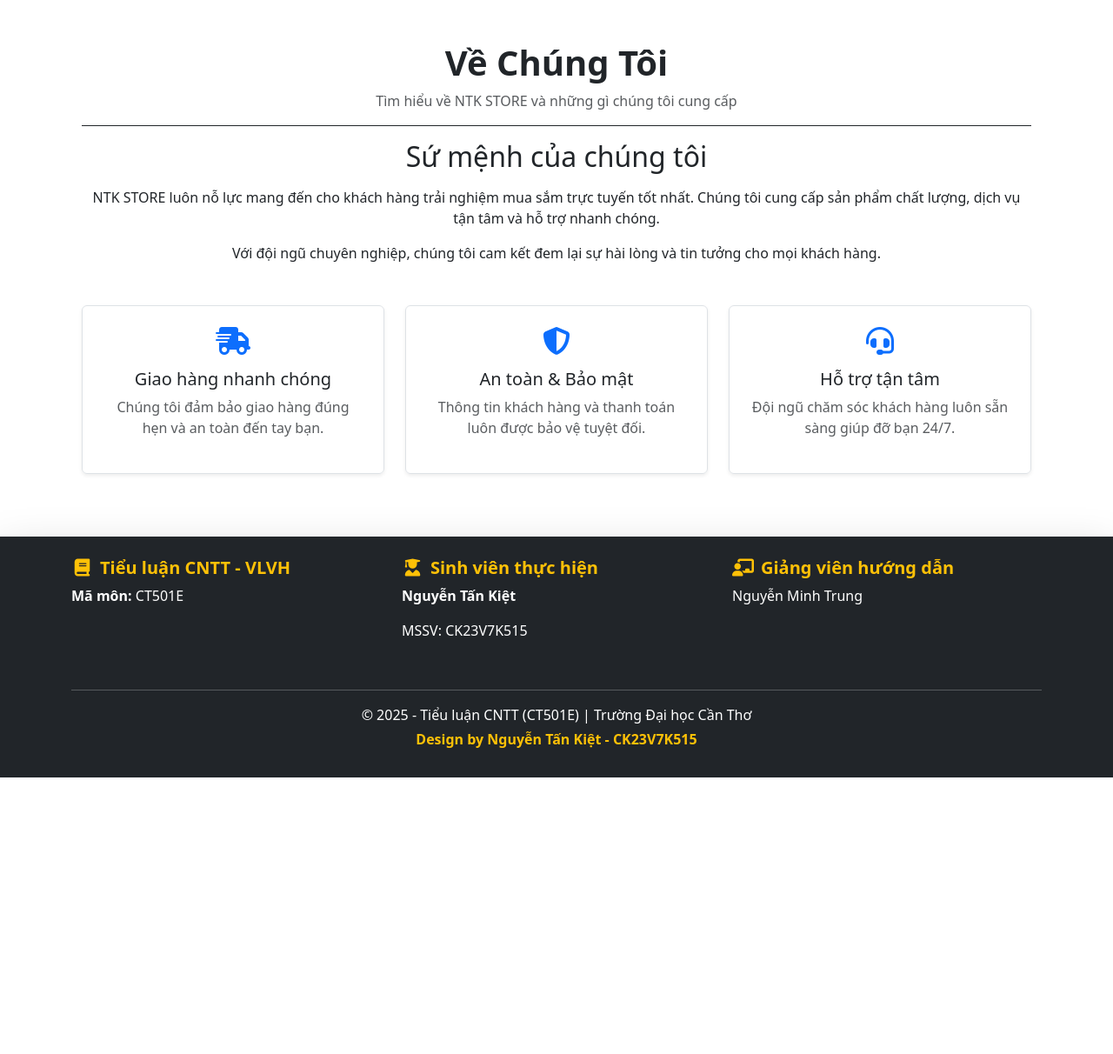
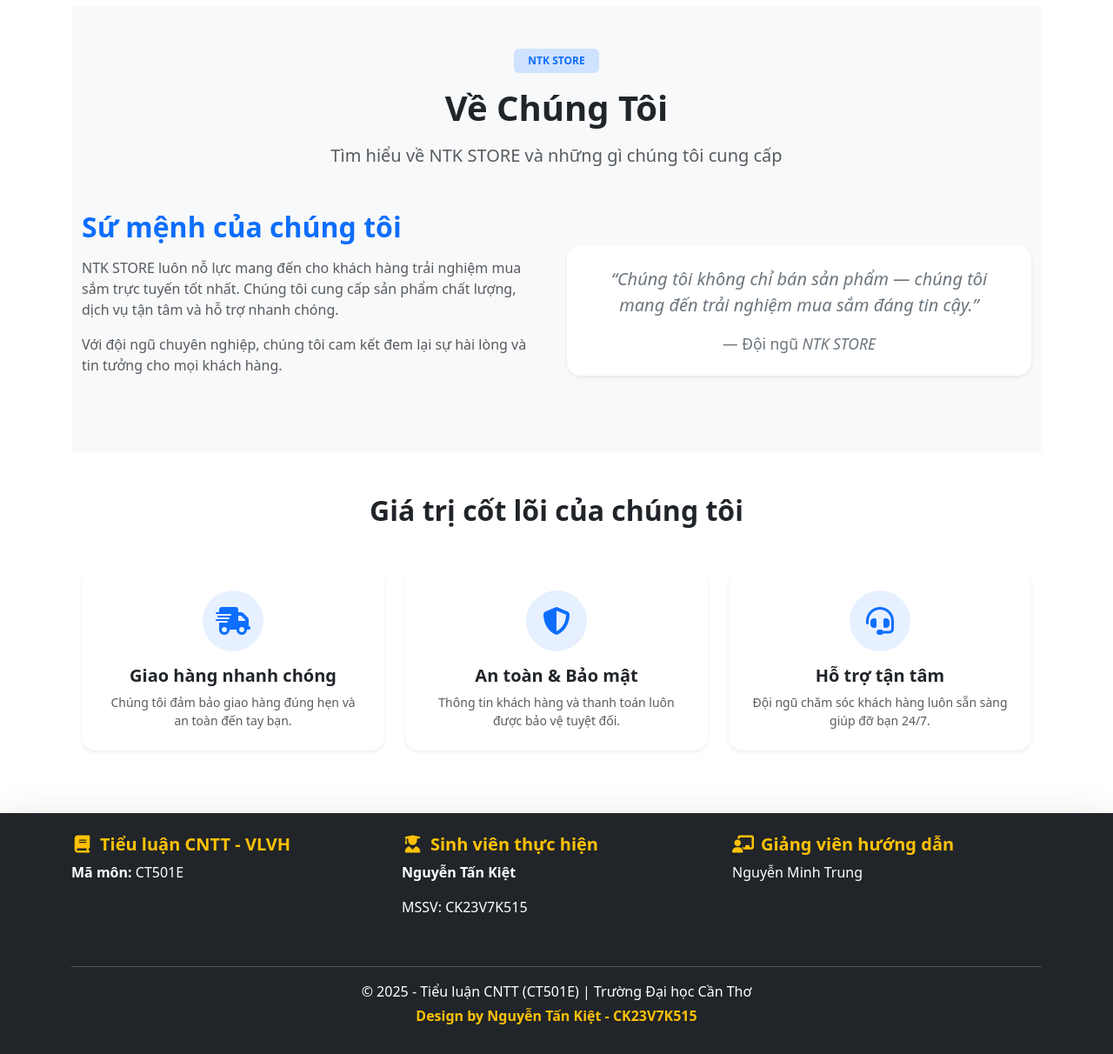
Before and after one commit to kiet061102/NTKSTORE, a PHP site: page /about.php in a window 1280 px wide. Shown: the part 56-1268 px from the top of the page at 87% size. Before the commit the page ends 950 px from the top, so only its background shows below. Run offline with PHP 8.4, Linux system fonts and the light colour scheme; data that the repository does not hold is empty; some libraries are stand-ins or nearby versions.

Commit message:
update about.php

```diff
--- a/about.php
+++ b/about.php
@@ -5,72 +5,110 @@ include 'includes/navbar.php';
 ?>
 
 <!-- Giới thiệu -->
-<div class="container my-5">
+<section class="py-5 bg-light">
+    <div class="container">
         <div class="text-center mb-5">
-        <h1 class="fw-bold animate__animated animate__fadeInDown">Về Chúng Tôi</h1>
-        <p class="text-muted animate__animated animate__fadeInDown animate__delay-1s">
+            <span class="badge bg-primary-subtle text-primary px-3 py-2 mb-3 animate__animated animate__fadeInDown">NTK
+                STORE</span>
+            <h1 class="fw-bold mb-3 animate__animated animate__fadeInDown">Về Chúng Tôi</h1>
+            <p class="text-muted fs-5 animate__animated animate__fadeInDown animate__delay-1s">
                 Tìm hiểu về NTK STORE và những gì chúng tôi cung cấp
             </p>
-        <hr class="animate__animated animate__fadeIn animate__delay-2s">
-        <h2 class="mb-3 animate__animated animate__fadeInUp animate__delay-2s">Sứ mệnh của chúng tôi</h2>
-        <p class="animate__animated animate__fadeInUp animate__delay-2s">
+        </div>
+
+        <div class="row align-items-center">
+            <div class="col-lg-6 mb-4 animate__animated animate__fadeInLeft">
+                <h2 class="fw-semibold mb-3 text-primary">Sứ mệnh của chúng tôi</h2>
+                <p class="text-muted">
                     NTK STORE luôn nỗ lực mang đến cho khách hàng trải nghiệm mua sắm trực tuyến tốt nhất.
                     Chúng tôi cung cấp sản phẩm chất lượng, dịch vụ tận tâm và hỗ trợ nhanh chóng.
                 </p>
-        <p class="animate__animated animate__fadeInUp animate__delay-2s">
+                <p class="text-muted">
                     Với đội ngũ chuyên nghiệp, chúng tôi cam kết đem lại sự hài lòng và tin tưởng
                     cho mọi khách hàng.
                 </p>
             </div>
-
-    <!-- 3 khối giá trị -->
-    <div class="row text-center">
-        <div class="col-md-4 mb-4">
-            <div
-                class="p-4 border rounded shadow-sm h-100 hover-card animate__animated animate__fadeInUp animate__delay-1s">
-                <i class="fa-solid fa-truck-fast fa-2x mb-3 text-primary"></i>
-                <h5 class="mb-2">Giao hàng nhanh chóng</h5>
-                <p class="text-muted">Chúng tôi đảm bảo giao hàng đúng hẹn và an toàn đến tay bạn.</p>
-            </div>
-        </div>
-        <div class="col-md-4 mb-4">
-            <div
-                class="p-4 border rounded shadow-sm h-100 hover-card animate__animated animate__fadeInUp animate__delay-2s">
-                <i class="fa-solid fa-shield-halved fa-2x mb-3 text-primary"></i>
-                <h5 class="mb-2">An toàn & Bảo mật</h5>
-                <p class="text-muted">Thông tin khách hàng và thanh toán luôn được bảo vệ tuyệt đối.</p>
-            </div>
-        </div>
-        <div class="col-md-4 mb-4">
-            <div
-                class="p-4 border rounded shadow-sm h-100 hover-card animate__animated animate__fadeInUp animate__delay-3s">
-                <i class="fa-solid fa-headset fa-2x mb-3 text-primary"></i>
-                <h5 class="mb-2">Hỗ trợ tận tâm</h5>
-                <p class="text-muted">Đội ngũ chăm sóc khách hàng luôn sẵn sàng giúp đỡ bạn 24/7.</p>
+            <div class="col-lg-6 animate__animated animate__fadeInRight">
+                <div class="bg-white shadow-sm rounded-4 p-4">
+                    <blockquote class="blockquote text-center mb-0">
+                        <p class="fs-5 text-secondary fst-italic">
+                            “Chúng tôi không chỉ bán sản phẩm — chúng tôi mang đến trải nghiệm mua sắm đáng tin cậy.”
+                        </p>
+                        <footer class="blockquote-footer mt-3">Đội ngũ <cite title="NTK STORE">NTK STORE</cite></footer>
+                    </blockquote>
                 </div>
             </div>
         </div>
     </div>
+</section>
+
+<!-- Giá trị cốt lõi -->
+<section class="py-5">
+    <div class="container text-center">
+        <h2 class="fw-bold mb-5 animate__animated animate__fadeInUp">Giá trị cốt lõi của chúng tôi</h2>
+        <div class="row g-4">
+            <div class="col-md-4">
+                <div
+                    class="value-card p-4 rounded-4 shadow-sm bg-white animate__animated animate__fadeInUp animate__delay-1s">
+                    <div class="icon-wrapper mx-auto mb-3">
+                        <i class="fa-solid fa-truck-fast fa-2x text-primary"></i>
+                    </div>
+                    <h5 class="fw-semibold mb-2">Giao hàng nhanh chóng</h5>
+                    <p class="text-muted small mb-0">Chúng tôi đảm bảo giao hàng đúng hẹn và an toàn đến tay bạn.</p>
+                </div>
+            </div>
+            <div class="col-md-4">
+                <div
+                    class="value-card p-4 rounded-4 shadow-sm bg-white animate__animated animate__fadeInUp animate__delay-2s">
+                    <div class="icon-wrapper mx-auto mb-3">
+                        <i class="fa-solid fa-shield-halved fa-2x text-primary"></i>
+                    </div>
+                    <h5 class="fw-semibold mb-2">An toàn & Bảo mật</h5>
+                    <p class="text-muted small mb-0">Thông tin khách hàng và thanh toán luôn được bảo vệ tuyệt đối.</p>
+                </div>
+            </div>
+            <div class="col-md-4">
+                <div
+                    class="value-card p-4 rounded-4 shadow-sm bg-white animate__animated animate__fadeInUp animate__delay-3s">
+                    <div class="icon-wrapper mx-auto mb-3">
+                        <i class="fa-solid fa-headset fa-2x text-primary"></i>
+                    </div>
+                    <h5 class="fw-semibold mb-2">Hỗ trợ tận tâm</h5>
+                    <p class="text-muted small mb-0">Đội ngũ chăm sóc khách hàng luôn sẵn sàng giúp đỡ bạn 24/7.</p>
+                </div>
+            </div>
+        </div>
+    </div>
+</section>
 
 <style>
-    .hover-card {
-        transition: transform 0.3s ease, box-shadow 0.3s ease, background-color 0.3s ease;
-        cursor: pointer;
+    .value-card {
+        transition: all 0.35s ease;
     }
 
-    .hover-card:hover {
-        transform: translateY(-10px) scale(1.05);
-        box-shadow: 0 15px 30px rgba(0, 0, 0, 0.15);
-        background-color: rgba(0, 123, 255, 0.05);
+    .value-card:hover {
+        transform: translateY(-10px);
+        box-shadow: 0 15px 35px rgba(0, 0, 0, 0.1);
     }
 
-    .hover-card i {
-        transition: transform 0.3s ease, color 0.3s ease;
+    .value-card:hover i {
+        transform: scale(1.3);
+        color: #0d6efd;
     }
 
-    .hover-card:hover i {
-        transform: scale(1.4) rotate(-10deg);
-        color: #0d6efd;
+    .icon-wrapper {
+        width: 70px;
+        height: 70px;
+        border-radius: 50%;
+        display: flex;
+        align-items: center;
+        justify-content: center;
+        background-color: rgba(13, 110, 253, 0.1);
+        transition: 0.3s;
+    }
+
+    .value-card:hover .icon-wrapper {
+        background-color: rgba(13, 110, 253, 0.2);
     }
 </style>
 
```
Lines whose indentation alone changed are shown as unchanged.
